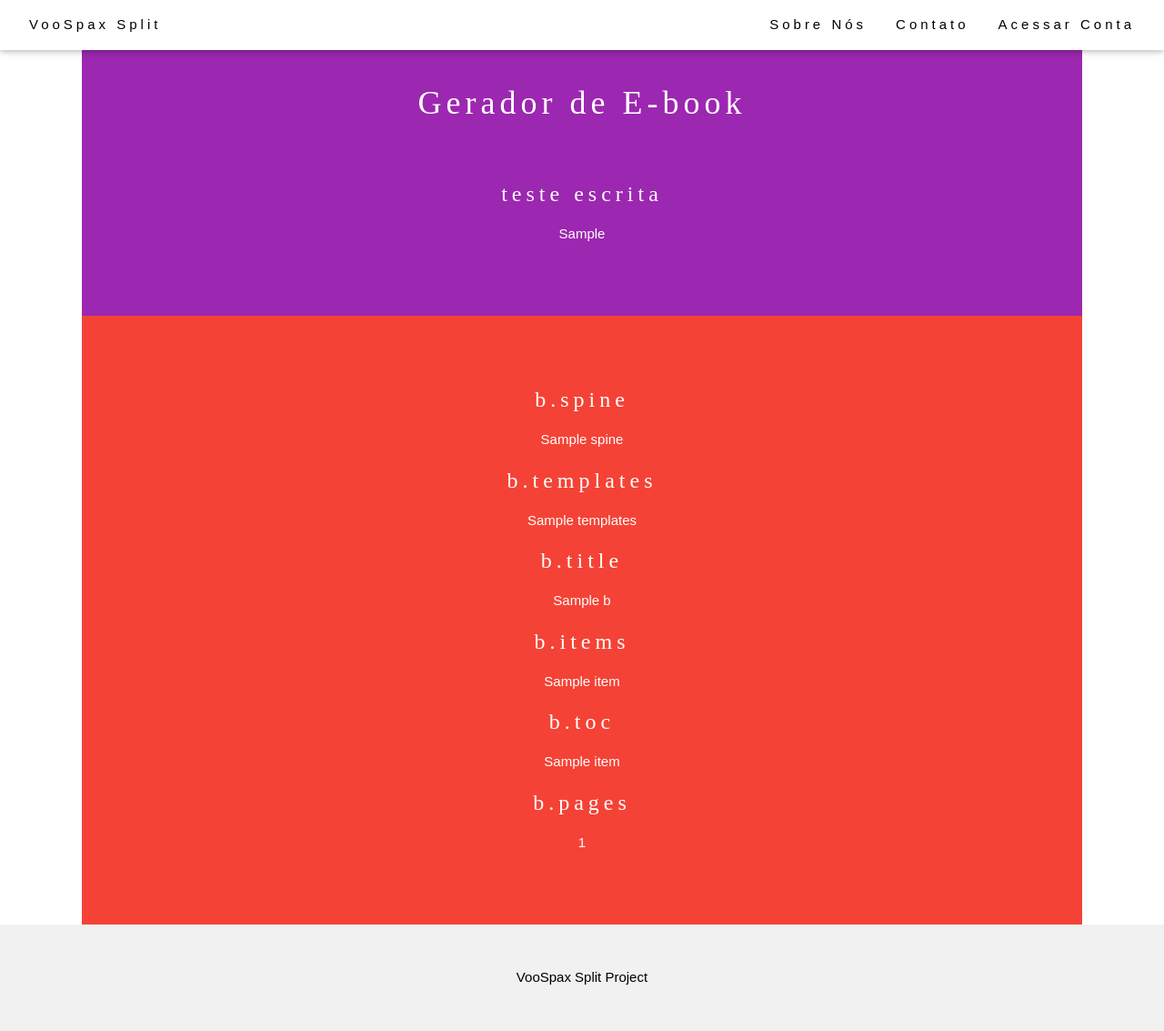
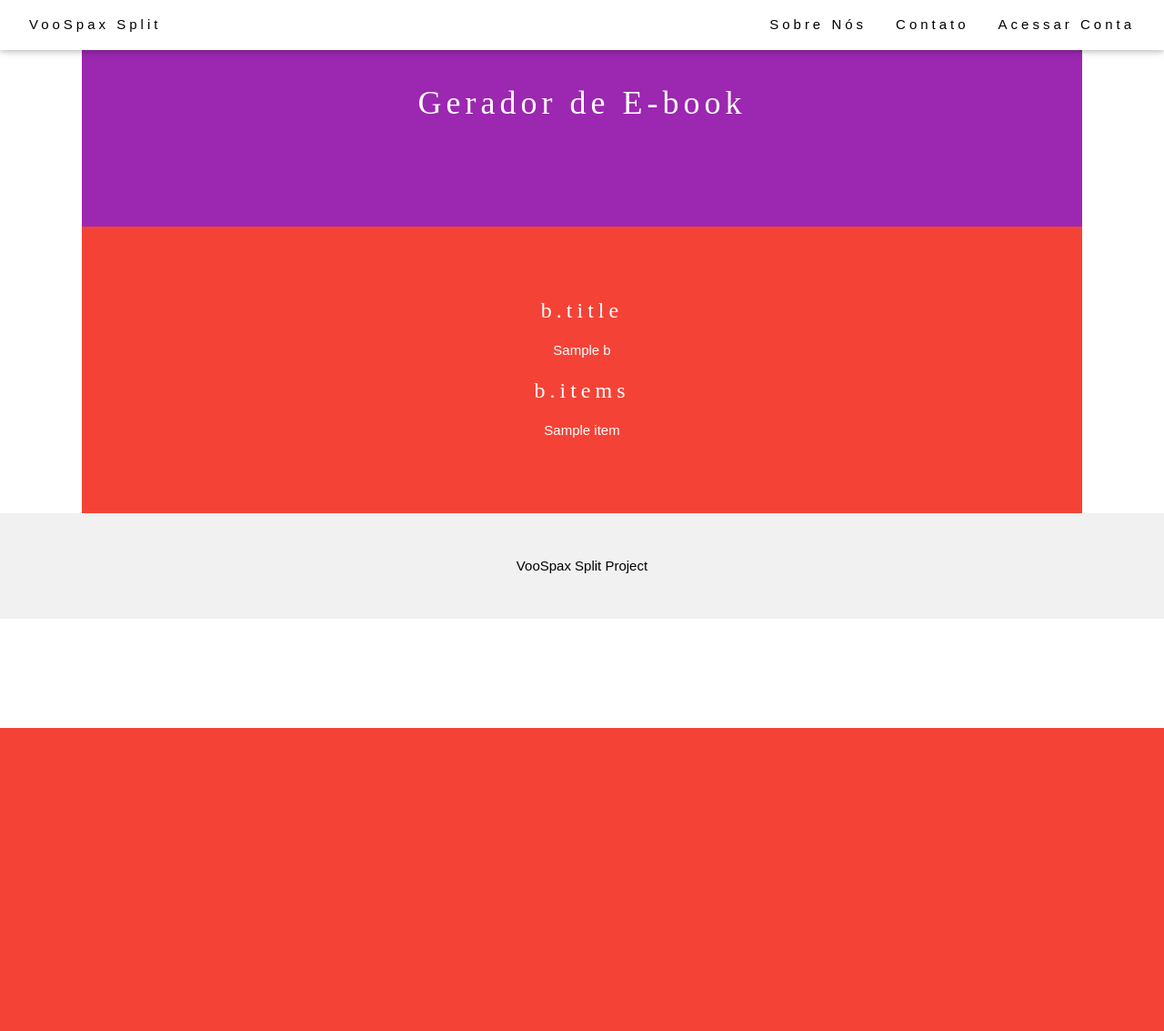
Before and after one commit to matheuskbar/SplitTestes, a Django app: template backend/templates/index.html in a window 1280 px wide. Shown: the whole page at 91% size. After the commit the page ends 800 px from the top, so only its background shows below. Run offline with Django 3.2, Linux system fonts and the light colour scheme; the template is opened without the code that fills it: most values are stand-ins (such as "Sample title", 1, 10 or a date in 2020).

Commit message:
Movendo requirements.txt

```diff
--- a/backend/core/urls.py
+++ b/backend/core/urls.py
@@ -19,5 +19,5 @@ from .views import *
 
 urlpatterns = [
     path('admin/', admin.site.urls),
-    path('', index, name='index')
+    path('', IndexView.as_view(), name='index')
 ]
--- a/backend/requirements.txt
+++ b/backend/requirements.txt
@@ -1,6 +1,5 @@
 asgiref==3.4.1
 Django==3.2.9
-epub==0.5.2
 mysqlclient==2.1.0
 Pillow==8.4.0
 pytz==2021.3
--- a/backend/templates/index.html
+++ b/backend/templates/index.html
@@ -35,26 +35,8 @@
     <div class="w3-padding-large">
       <h1 class="w3-center">Gerador de E-book</h1><br>
     </div>
-      <div>
-          <h3 class="w3-center">teste escrita</h3>
-          <p class="w3-center">
-              {{ b }}
-          </p>
-      </div>
   </section>
   <section class="w3-row w3-padding-64 w3-red">
-      <div>
-          <h3 class="w3-center">b.spine</h3>
-          <p class="w3-center">
-              {{ b.spine }}
-          </p>
-      </div>
-      <div>
-          <h3 class="w3-center">b.templates</h3>
-          <p class="w3-center">
-              {{ b.templates }}
-          </p>
-      </div>
       <div>
           <h3 class="w3-center">b.title</h3>
           <p class="w3-center">
@@ -63,28 +45,12 @@
       </div>
       <div>
           <h3 class="w3-center">b.items</h3>
-          {% for item in b.items %}
+          {% for item in items %}
             <p class="w3-center">
               {{ item }}
             </p>
           {% endfor%}
       </div>
-      <div>
-          <h3 class="w3-center">b.toc</h3>
-          {% for item in b.toc %}
-            <p class="w3-center">
-              {{ item }}
-            </p>
-          {% endfor%}
-      </div>
-      <div>
-          <h3 class="w3-center">b.pages</h3>
-          <p class="w3-center">
-              {{ b.pages }}
-          </p>
-      </div>
-      <div>
-
   </section>
 
 </main>
```
Also changed, not shown: backend/core/views.py (+19 -59 lines), requirements.txt (deleted, +0 -7 lines).
